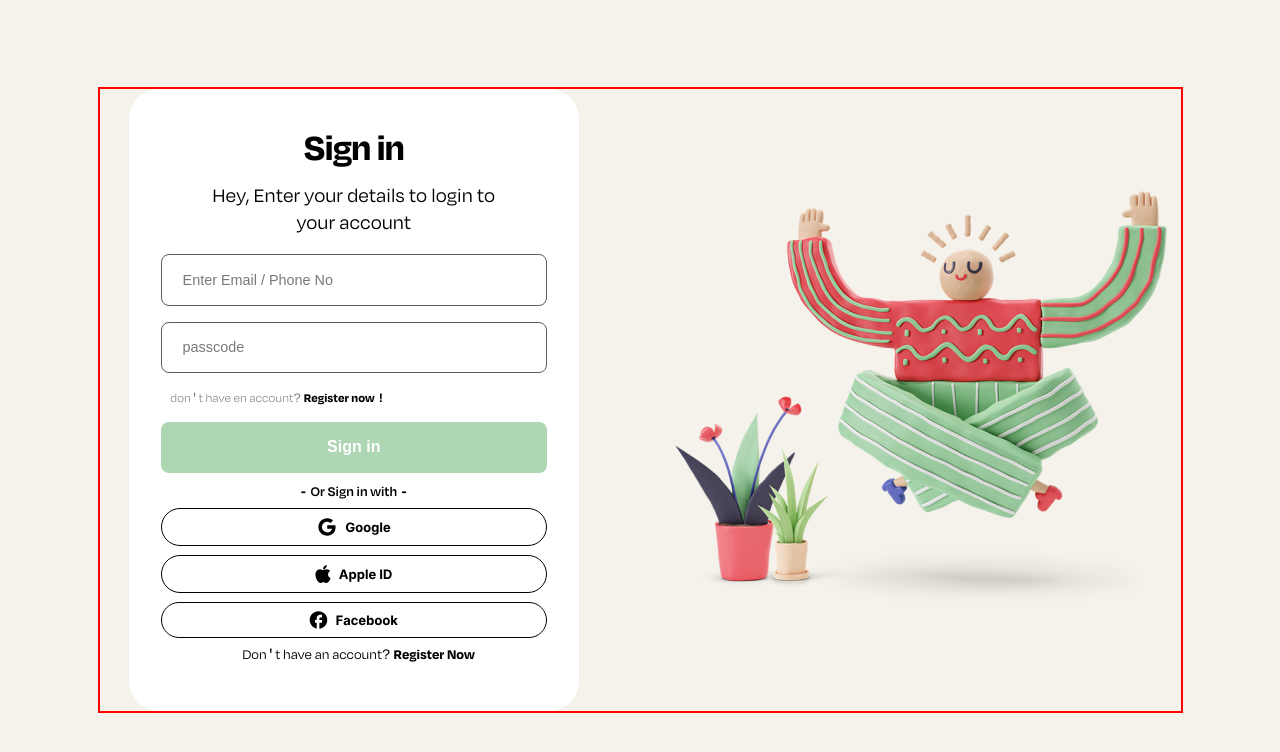
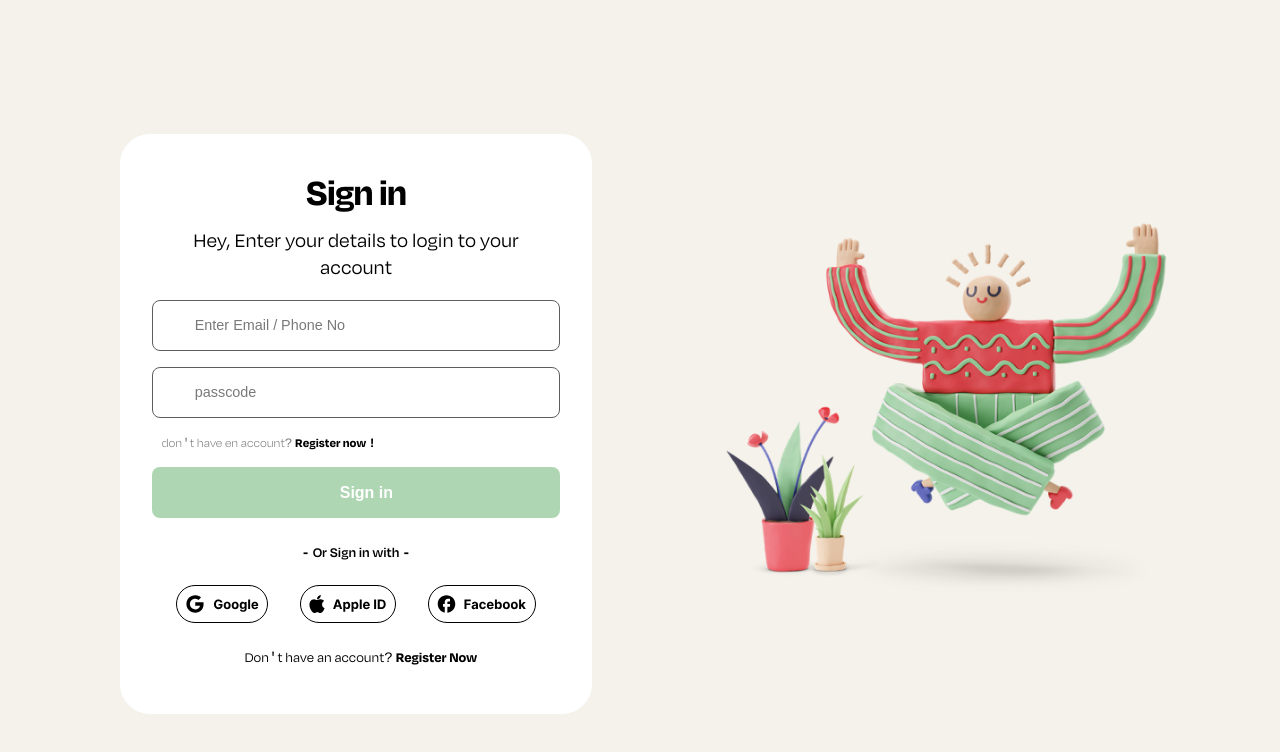
Before and after one commit to Jenzyy/login-design, a plain HTML site: page index.html in a window 1280 px wide. Drawn offline with Linux system fonts and the light colour scheme.

Commit message:
add: tablet responsive layout

```diff
--- a/styles.css
+++ b/styles.css
@@ -35,35 +35,29 @@ body {
 }
 
 .container {
-  max-width: 1100px;
+  max-width: 1200px;
   margin: auto;
-  height: 100vh;
-  display: flex;
-  align-items: center;
-  justify-content: center;
 }
 .login__container {
-  outline: 2px solid red;
   display: grid;
   column-gap: 2rem;
-  justify-items: center;
-  justify-content: center;
+  transition: 1s ease-in;
 }
 /*LOGIN */
 .login__img {
   display: none;
 }
-
 .login__form {
-
   display: grid;
   padding: 2rem 2rem;
   justify-items: center;
   font-family: 'DegularDemo', Courier, monospace;
-  transition: 0.5s ease;
+  transition: 0.8s ease;
   background-color: #ffffff;
   margin: 0 auto;
+  margin-top: 3rem;
   border-radius: 30px;
+
 }
 .login__title {
   font-size: 2.4rem;
@@ -84,6 +78,7 @@ body {
   border-radius: 8px;
   border: 1px solid #5d5d5d;
   margin-bottom: 1rem;
+  padding-left: 1.3rem;
 }
 .login__input::placeholder {
   padding-left: 1.3rem;
@@ -96,7 +91,7 @@ body {
   font-weight: 600;
   color: #ffffff;
   border: none;
-  margin-bottom: 0.5rem;
+  margin-bottom: 1rem;
 }
 .login__register-message {
   justify-self: start;
@@ -121,15 +116,16 @@ body {
   width: 100%;
   row-gap: 9px;
   margin-bottom: 0.4rem;
+  transition: 1s ease;
 }
 .login__social {
   border: 1px solid black;
   display: flex;
   border-radius: 40px;
-
   align-items: center;
   justify-content: center;
   padding: 0.5rem;
+  transition: 1s ease-in;
 }
 
 .login__register-message--footer {
@@ -141,16 +137,45 @@ body {
 .login__register-message--footer span {
   font-weight: 700;
 }
+@media screen and (min-width: 864px) {
+  .login__social-container {
+    flex-direction: row;
+    justify-content: center;
+    column-gap: 2rem;
+    width: 100%;
+    margin-bottom: 1.5rem;
+  }
+  .login__container {
+    grid-template-columns: 55% 50%;
+    justify-content: center;
+    padding: 0 4rem;
+    column-gap: 2rem;
+  }
+  .login__button {
+    margin-bottom: 1.5rem;
+  }
+  .login__img {
+    display: inline;
+    width: 100%;
+    height: auto;
+    align-self: center;
+    transition: 1s ease;
+  }
+  .login__form {
+    width: 80%;
+    max-width: 500px;
+    min-width: 442px;
+  }
+  .login__social-title {
+    margin-bottom: 1.5rem;
+  }
+}
 
 @media screen and (min-width: 1100px) {
-  .login__img {
-    display: inline;
-  }
-  .login__container {
-    grid-template-columns: 50% 50%;
+  .container {
+    height: 100vh;
+    display: flex;
+    align-items: center;
     justify-content: center;
   }
-  .login__form {
-    max-width: 450px;
-  }
 }
```
